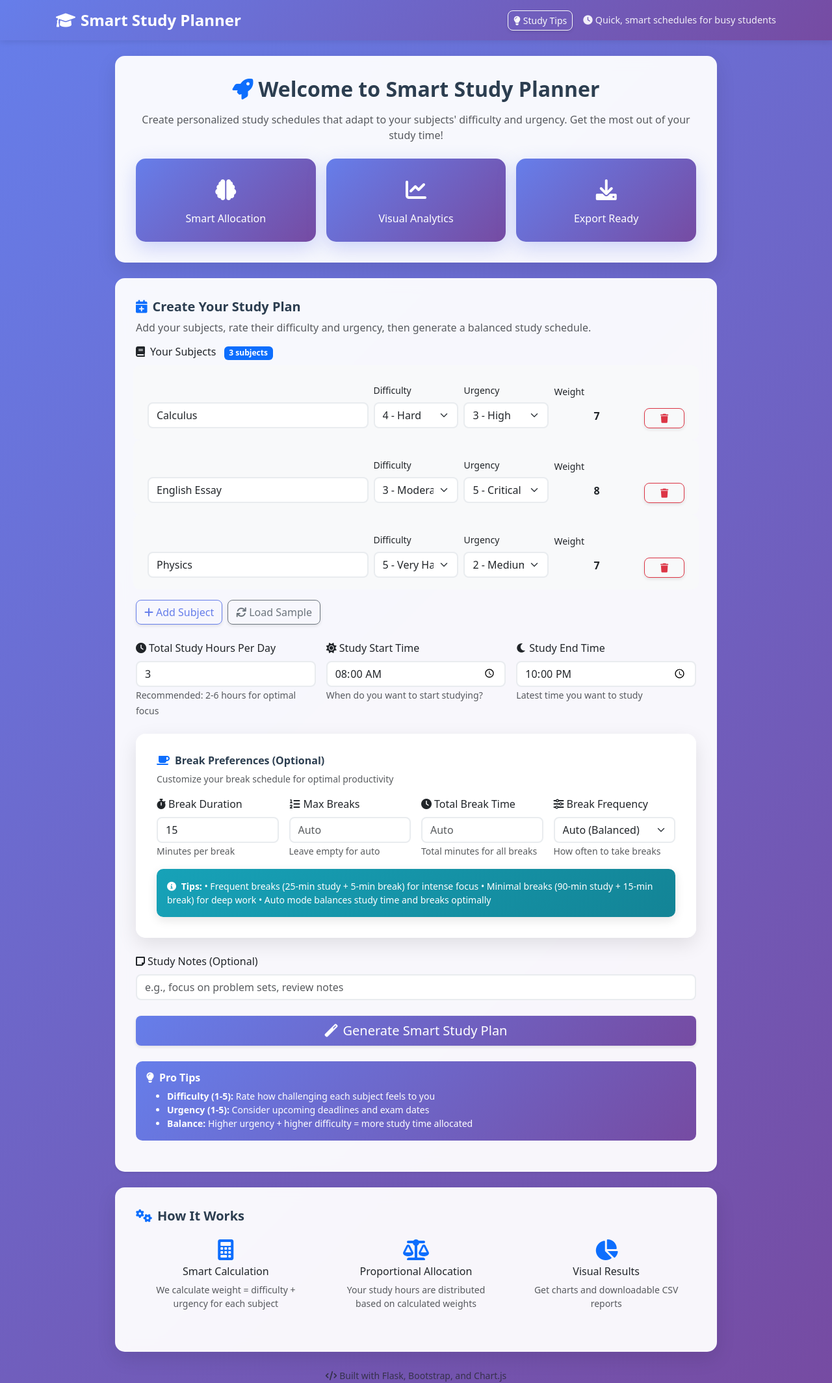
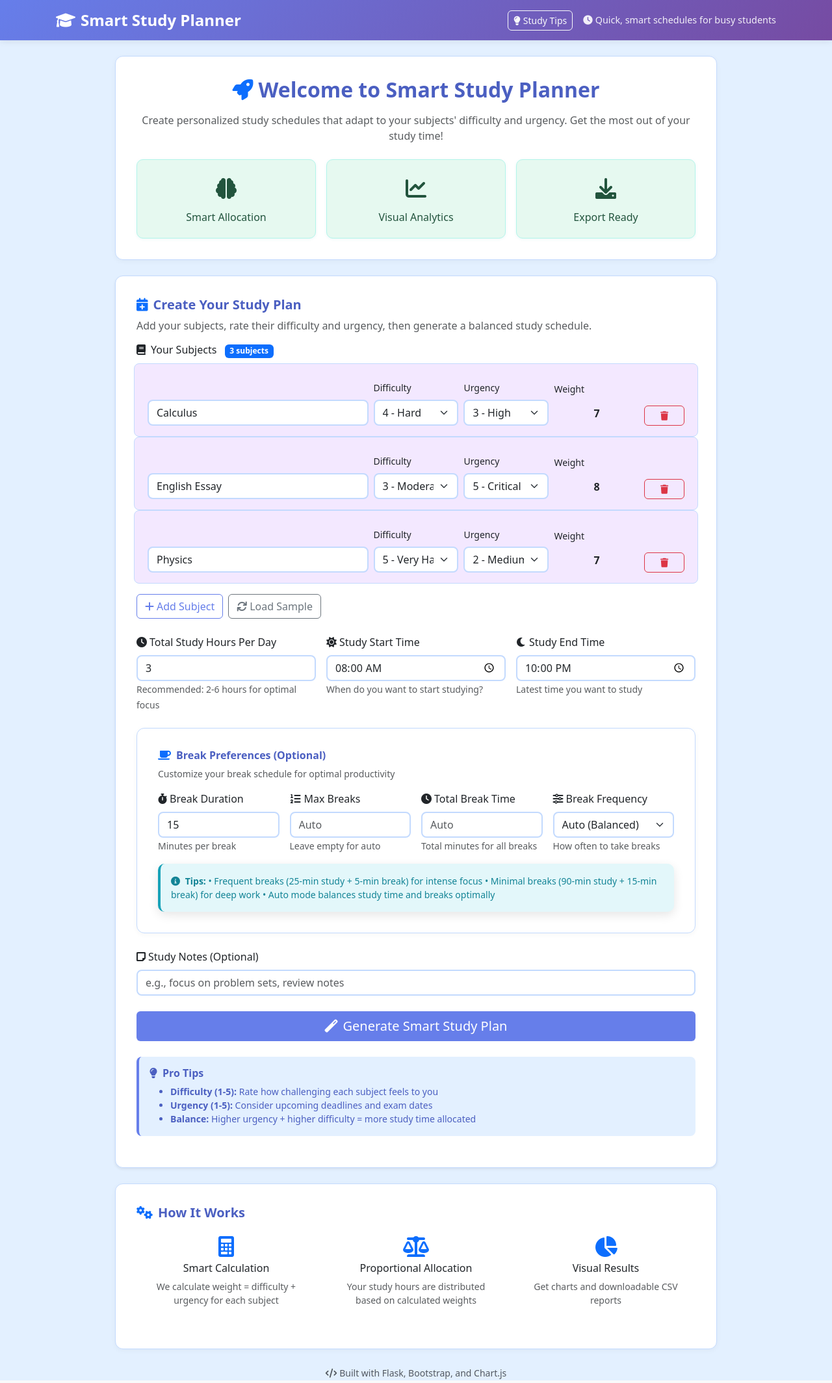
Before and after one commit to jadonsamuel08/smart-study-planner, a Flask app: page / in a window 1280 px wide. Shown: the whole page at 65% size. Run offline with Flask 3, Linux system fonts and the light colour scheme.

Commit message:
More changes

```diff
--- a/static/style.css
+++ b/static/style.css
@@ -1,24 +1,42 @@
-/* Enhanced styling for Smart Study Planner */
+
+/* --- Color Variables for Consistency --- */
+:root {
+    --primary: #667eea;
+    --primary-dark: #4b5fc1;
+    --accent-blue: #e3f0ff;
+    --accent-purple: #f3e8ff;
+    --accent-green: #e6f9f0;
+    --accent-border: #c3dafe;
+    --text-main: #222;
+    --text-muted: #6c757d;
+    --white: #fff;
+}
 
 body {
     font-family: system-ui, -apple-system, "Segoe UI", Roboto, "Helvetica Neue", Arial;
-    background: linear-gradient(135deg, #667eea 0%, #764ba2 100%);
+    background: var(--accent-blue);
     min-height: 100vh;
+    color: var(--text-main);
 }
 
+/* Card titles with accent */
 .card-title {
     font-weight: 600;
-    color: #2c3e50;
+    color: var(--primary-dark);
 }
 
+/* Navbar brand */
 .navbar-brand {
     font-weight: 700;
     font-size: 1.5rem;
+    color: var(--white) !important;
 }
 
+/* Header retains gradient */
+/* Header retains gradient */
 .navbar {
-    background: linear-gradient(135deg, #667eea 0%, #764ba2 100%) !important;
-    box-shadow: 0 2px 10px rgba(0,0,0,0.1);
+    background: linear-gradient(135deg, var(--primary) 0%, #764ba2 100%) !important;
+    box-shadow: 0 2px 10px rgba(0,0,0,0.08);
 }
 
 .table td, .table th {
@@ -26,70 +44,103 @@ body {
 }
 
 /* Enhanced card styling */
+/* Modern card styling */
+/* Modern card styling */
+/* Modern card styling with accent border */
 .card {
-    border: none;
-    border-radius: 15px;
-    box-shadow: 0 10px 30px rgba(0,0,0,0.1);
-    background: rgba(255,255,255,0.95);
-    backdrop-filter: blur(10px);
+    border: 1px solid var(--accent-border);
+    border-radius: 12px;
+    box-shadow: 0 2px 8px rgba(0,0,0,0.04);
+    background: var(--white);
+    transition: box-shadow 0.2s;
+}
+.card:hover {
+    box-shadow: 0 4px 16px rgba(102, 126, 234, 0.10);
 }
 
 .card-body {
     padding: 2rem;
 }
-
 /* Subject row styling */
+/* Subject row styling */
+/* Subject row styling with color accent */
 .subject-row {
-    background: #f8f9fa;
-    border-radius: 10px;
+    background: var(--accent-purple);
+    border-radius: 8px;
     padding: 1rem;
     margin-bottom: 1rem;
-    border: 2px solid transparent;
-    transition: all 0.3s ease;
+    border: 1px solid var(--accent-border);
+    transition: box-shadow 0.2s, border-color 0.2s;
 }
 
 .subject-row:hover {
-    border-color: #667eea;
-    box-shadow: 0 5px 15px rgba(102, 126, 234, 0.1);
+    border-color: var(--primary);
+    box-shadow: 0 2px 12px rgba(102, 126, 234, 0.10);
 }
 
 /* Enhanced form controls */
 .form-control, .form-select {
     border-radius: 8px;
-    border: 2px solid #e9ecef;
-    transition: all 0.3s ease;
+    border: 2px solid var(--accent-border);
+    transition: border-color 0.2s, box-shadow 0.2s;
 }
 
 .form-control:focus, .form-select:focus {
-    border-color: #667eea;
-    box-shadow: 0 0 0 0.2rem rgba(102, 126, 234, 0.25);
+    border-color: var(--primary);
+    box-shadow: 0 0 0 0.15rem rgba(102, 126, 234, 0.15);
 }
 
 /* Enhanced buttons */
+/* Button styling */
+/* Button styling with color accent */
 .btn {
-    border-radius: 8px;
+    border-radius: 6px;
     font-weight: 500;
-    transition: all 0.3s ease;
-    box-shadow: 0 2px 5px rgba(0,0,0,0.1);
+    transition: background 0.2s, color 0.2s, box-shadow 0.2s;
+    box-shadow: none;
 }
-
-.btn:hover {
-    transform: translateY(-2px);
-    box-shadow: 0 5px 15px rgba(0,0,0,0.2);
+.btn-primary {
+    background: var(--primary);
+    border: none;
+    color: var(--white);
+}
+.btn-primary:hover, .btn-primary:focus {
+    background: var(--primary-dark);
+    color: var(--white);
+}
+.btn-outline-primary {
+    border-color: var(--primary);
+    color: var(--primary);
+    background: var(--white);
+}
+.btn-outline-primary:hover, .btn-outline-primary:focus {
+    background: var(--primary);
+    color: var(--white);
+    border-color: var(--primary);
+}
+.btn-success {
+    background: #38b2ac;
+    color: var(--white);
+    border: none;
+}
+.btn-success:hover {
+    background: #319795;
 }
 
 .btn-primary {
-    background: linear-gradient(135deg, #667eea 0%, #764ba2 100%);
+    background: #667eea;
     border: none;
 }
 
+/* Outline button */
 .btn-outline-primary {
     border-color: #667eea;
     color: #667eea;
+    background: #fff;
 }
-
 .btn-outline-primary:hover {
     background: #667eea;
+    color: #fff;
     border-color: #667eea;
 }
 
@@ -115,21 +166,24 @@ body {
     background-color: #e9ecef;
 }
 
+/* Progress bar */
 .progress-bar {
     border-radius: 10px;
-    background: linear-gradient(135deg, #667eea 0%, #764ba2 100%);
+    background: linear-gradient(90deg, var(--primary) 60%, #38b2ac 100%);
 }
 
 /* Enhanced table styling */
+/* Table styling */
 .table {
-    border-radius: 10px;
+    border-radius: 8px;
     overflow: hidden;
-    box-shadow: 0 5px 15px rgba(0,0,0,0.08);
+    box-shadow: 0 1px 4px rgba(0,0,0,0.04);
+    background: var(--white);
 }
 
 .table thead th {
-    background: linear-gradient(135deg, #667eea 0%, #764ba2 100%);
-    color: white;
+    background: var(--primary);
+    color: var(--white);
     border: none;
     font-weight: 600;
 }
@@ -140,12 +194,13 @@ body {
 
 /* Stats cards */
 .stat-card {
-    background: linear-gradient(135deg, #667eea 0%, #764ba2 100%);
-    color: white;
-    border-radius: 15px;
-    padding: 1.5rem;
+    background: var(--accent-green);
+    color: #22543d;
+    border-radius: 10px;
+    padding: 1.25rem;
     text-align: center;
-    box-shadow: 0 10px 30px rgba(102, 126, 234, 0.3);
+    box-shadow: 0 1px 4px rgba(56, 178, 172, 0.10);
+    border: 1px solid #b2f5ea;
 }
 
 .stat-number {
@@ -156,11 +211,12 @@ body {
 
 /* Tips and guidance */
 .tip-box {
-    background: linear-gradient(135deg, #667eea 0%, #764ba2 100%);
-    color: white;
-    border-radius: 10px;
+    background: var(--accent-blue);
+    color: var(--primary-dark);
+    border-radius: 8px;
     padding: 1rem;
     margin: 1rem 0;
+    border-left: 4px solid var(--primary);
 }
 
 .tip-box h6 {
@@ -221,8 +277,9 @@ body {
 }
 
 .alert-info {
-    background: linear-gradient(135deg, #17a2b8 0%, #138496 100%);
-    color: white;
+    background: #e3f7fa;
+    color: #138496;
+    border-left: 4px solid #17a2b8;
 }
 
 /* Enhanced navbar */
```
